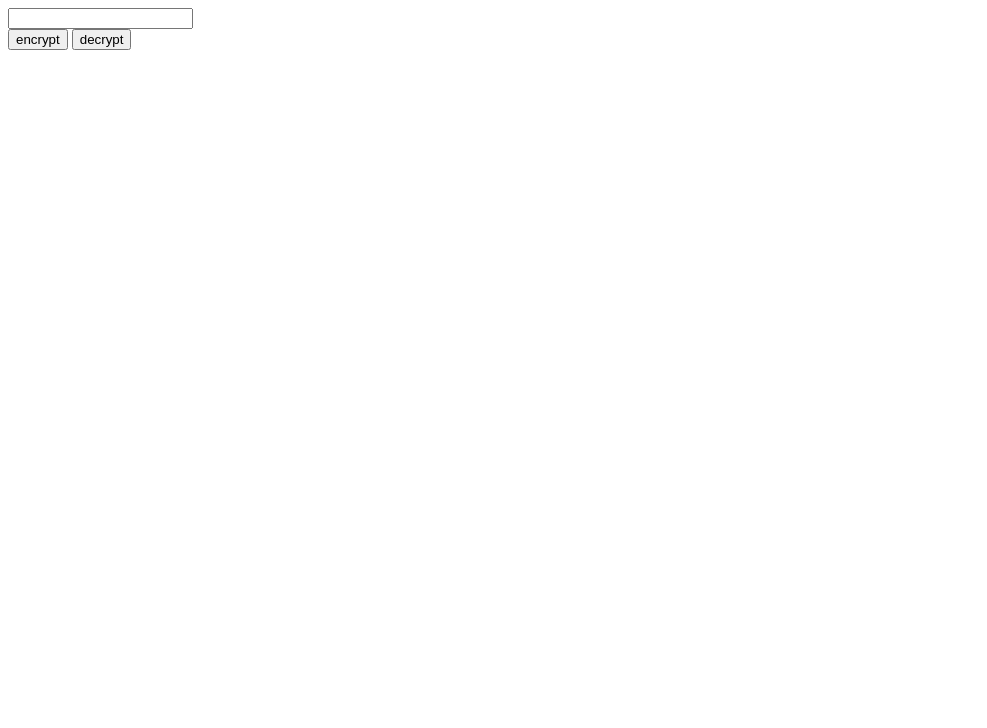
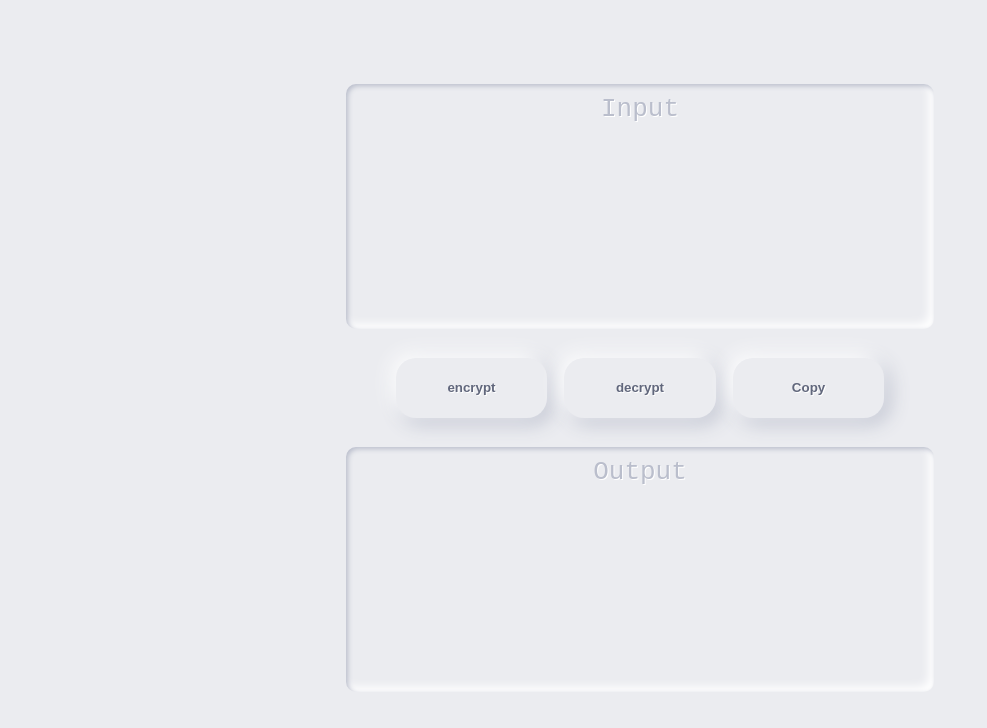
Before and after one commit to naman2003now/algorithmic, a plain HTML site: page index.html in a window 1280 px wide. Shown: the whole page, without its empty margins (0-987 px from the left). Drawn offline with Linux system fonts and the light colour scheme.

Commit message:
Add files via upload

```diff
--- a/index.html
+++ b/index.html
@@ -4,15 +4,20 @@
     <meta charset="UTF-8">
     <meta name="viewport" content="width=device-width, initial-scale=1.0">
     <title>Algorithmic</title>
+    <link rel="stylesheet" href="style.css">
 </head>
 <body>
-
-    <div>
-        <input type="text" id="text" value="">
+<div class="container">
+    <div class="form">
+        <textarea type="text" id="text" value="" class="text" autocomplete="off" placeholder="Input"></textarea>
+        <div class="buttonContaner">
+            <button id="encrypt" onclick="e()" class="buttons">encrypt</button>
+            <button id="decrypt" onclick="d()" class="buttons">decrypt</button>
+            <button id="copy" onclick="copy()" class="buttons">Copy</button>
+        </div>
+        <textarea id="result" value="" readonly class="text" placeholder="Output"></textarea>
+        <script src="app.js"></script>
     </div>
-    <button id="encrypt" onclick="e()">encrypt</button>
-    <button id="decrypt" onclick="d()">decrypt</button>
-    <p id="result"></p>
-    <script src="app.js"></script>
+</div>
 </body>
 </html>
--- /dev/null
+++ b/style.css
@@ -0,0 +1,100 @@
+
+
+body{
+    background-color: #EBECF0;
+}
+.buttonContaner{
+    width: 80%;
+    margin: auto;
+    display: flex;
+    flex-direction: row;
+    justify-content: space-around;
+    height: 10%;
+}
+.container{
+    height: 95vh;
+}
+button, textarea {
+    border: 0;
+    outline: 0;
+    background-color:#EBECF0;
+    text-shadow: 1px 1px 0 #ffffff;
+    overflow: hidden;
+}
+@media only screen and (orientation: landscape){
+    .form{
+        position: relative;
+        margin: auto;
+        width: 50%;
+        top: 10%;
+        height: 80%;
+        border-radius: 10px;
+        display: flex;
+        flex-direction: column;
+        justify-content: space-evenly;
+    }
+}
+
+@media only screen and (orientation: portrait){
+    .form{
+        position: relative;
+        margin: auto;
+        width: 80%;
+        top: 10%;
+        height: 90%;
+        border-radius: 10px;
+        display: flex;
+        flex-direction: column;
+        justify-content: space-evenly;
+    }
+}
+.text::placeholder{
+    color: #BABECC;
+    font-size: xx-large;
+    margin: auto;
+    height: 50%;
+    text-align: center;
+}
+.text{
+    text-align: top;
+    width: 90%;
+    align-self: center;
+    height: 37%;
+    border-radius: 10px;
+    border: 1px;
+    resize: none;
+    overflow: auto;
+    padding: 10px;
+    outline: none;
+    box-shadow:  inset 2px 2px 5px #BABECC, inset -5px -5px 10px #ffffff;
+    transition: all 0.1s ease-in-out;
+}
+.text::-webkit-scrollbar{
+    width: 0px;
+}
+.text:active{
+    box-shadow: inset 1px 1px 2px #BABECC,
+                inset -1px -1px 2px #ffffff;
+    transition: all 0.1s ease-in-out;
+}
+.text:focus{
+    box-shadow: inset 1px 1px 2px #BABECC,
+                inset -1px -1px 2px #ffffff;
+    transition: all 0.1s ease-in-out;
+}
+button{
+    color:#61677C;
+    font-weight: bold;
+    box-shadow: -5px -5px 20px #ffffff,  5px 5px 20px #BABECC;
+    transition: all 0.2s ease-in-out;
+    cursor: pointer;
+    font-weight: 600;
+    width: 30%;
+    border-radius: 20px;
+}
+button:hover{
+    box-shadow: -2px -2px 5px #ffffff, 2px 2px 5px #BABECC;
+}
+button:active{
+    box-shadow: inset 1px 1px 2px #BABECC, inset -1px -1px 2px #ffffff;
+}
```
Also changed, not shown: app.js (+16 -16 lines).
